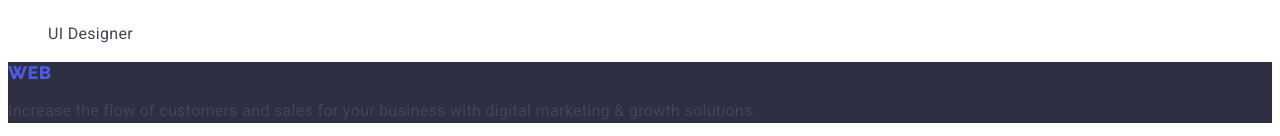
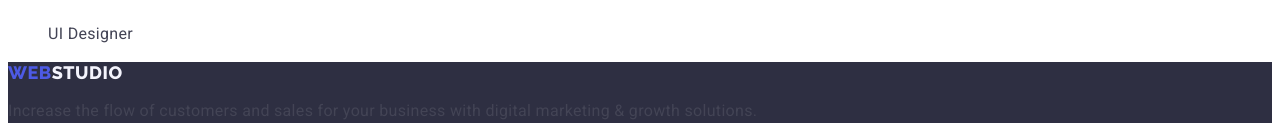
Before and after one commit to AlonaPavlenk/goit-markup-hw-02, a plain HTML site: page index.html in a window 1280 px wide. Shown: the part 3333-3469 px from the top of the page. Drawn offline with Linux system fonts and the light colour scheme.

Commit message:
hed_bord

```diff
--- a/index.html
+++ b/index.html
@@ -99,7 +99,7 @@
     </main>
     <!-- footer -->
     <footer class="footer">
-      <a href="./index.html" class="header-logo link">Web<span class="logo-page">Studio</span></a>
+      <a href="./index.html" class="footer-link link">Web<span class="footer-logo">Studio</span></a>
       <p class="interface-text">
         Increase the flow of customers and sales for your business with digital
         marketing & growth solutions.
```
Also changed, not shown: portfolio.html (+1 -1 lines).
